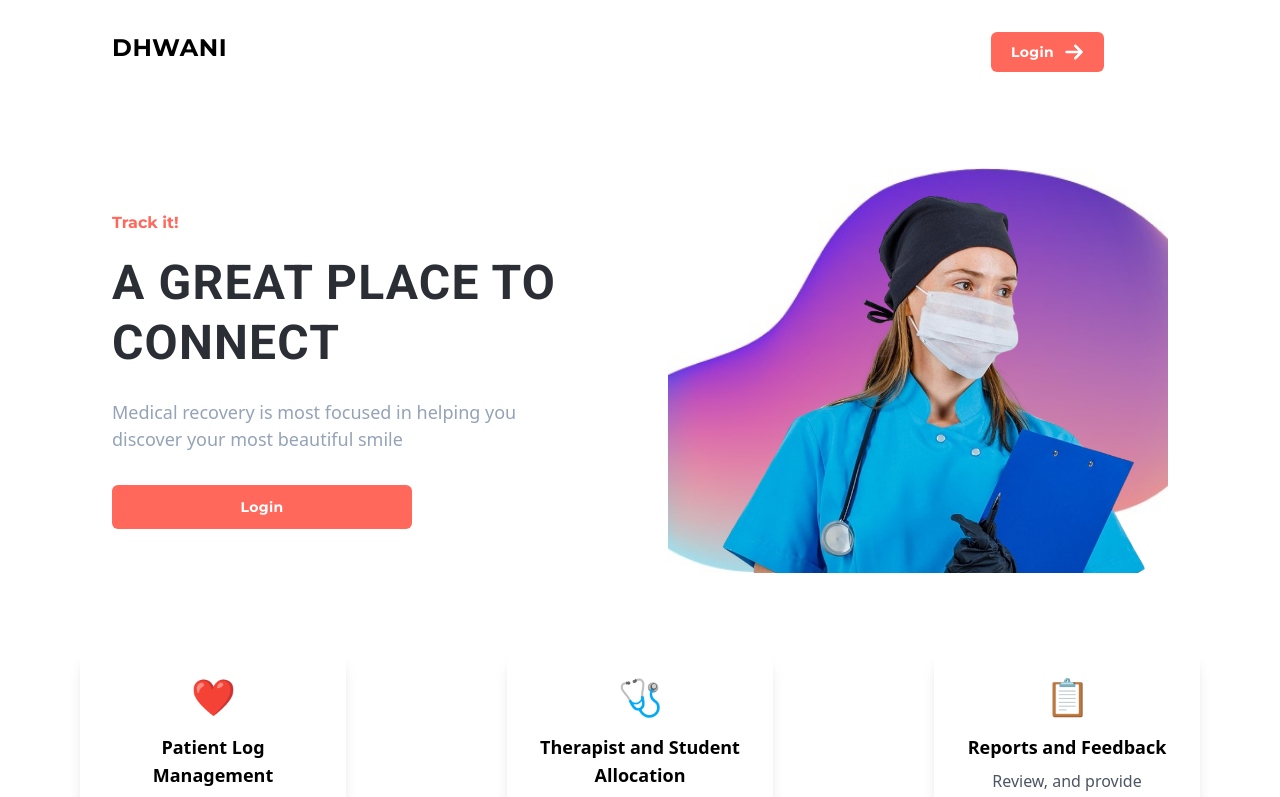
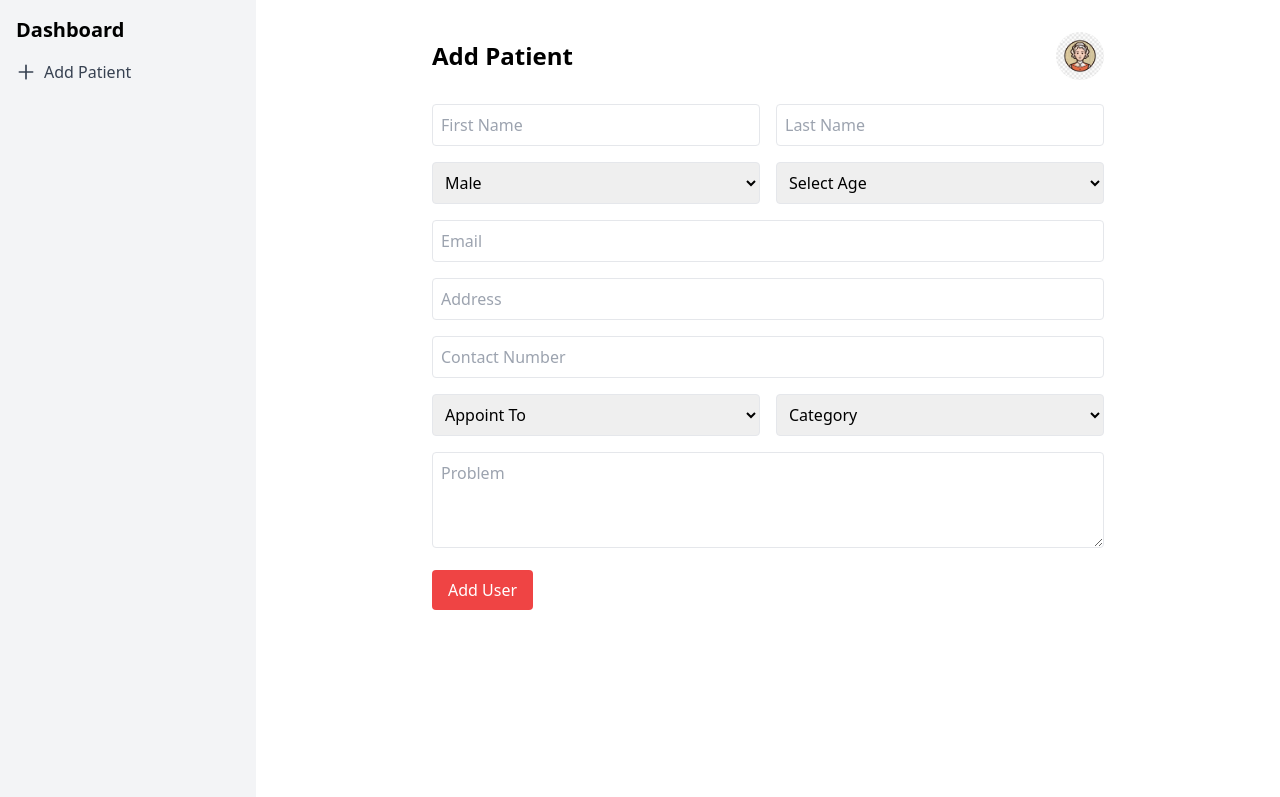
Before and after one commit to Saransh-Jainbu/Dhwaniyog, a React (Vite) app in the folder Login Page/Client/: page /dashboard in a window 1280 px wide. Shown: the top 797 px of the page. Built offline with nearby package versions, Linux system fonts and the light colour scheme.

Commit message:
dashboard completed and routes added

```diff
--- a/Login Page/Client/package.json
+++ b/Login Page/Client/package.json
@@ -11,7 +11,8 @@
   },
   "dependencies": {
     "react": "^18.3.1",
-    "react-dom": "^18.3.1"
+    "react-dom": "^18.3.1",
+    "react-router-dom": "^6.26.1"
   },
   "devDependencies": {
     "@eslint/js": "^9.9.0",
--- a/Login Page/Client/src/App.jsx
+++ b/Login Page/Client/src/App.jsx
@@ -1,21 +1,18 @@
-import { useState } from 'react'
-import './App.css'
-import Navbar from './Navbar'
-import Hero from './Hero'
-import CardGrid from './Card'
-import Footer from './Footer'
+import React from "react";
+import { BrowserRouter as Router, Routes, Route } from "react-router-dom";
+import Dashboard from "./Dashboard";
+import Home from "./Home";
+import "./index.css";
 
 function App() {
-  return(
-  <>
-      <Navbar />
-      <Hero />
-      <CardGrid />
-      <Footer />
-
-  </>
-   )
-
+  return (
+    <Router>
+      <Routes>
+        <Route path="/" element={<Home />} />
+        <Route path="/dashboard" element={<Dashboard />} />
+      </Routes>
+    </Router>
+  );
 }
 
-export default App
+export default App;
--- /dev/null
+++ b/Login Page/Client/src/Dashboard.jsx
@@ -0,0 +1,65 @@
+import React from 'react';
+import { Link } from 'react-router-dom';
+import dashboard_1 from './assets/dashboard_1.jpeg';
+
+const Dashboard = () => {
+  return (
+    <div className="flex">
+
+      <div className="w-64 bg-gray-100 h-screen p-4">
+        <h2 className="text-xl font-bold mb-4">Dashboard</h2>
+        <Link to="/dashboard" className="flex items-center text-gray-700 hover:text-black">
+          <svg className="w-5 h-5 mr-2" fill="none" stroke="currentColor" viewBox="0 0 24 24" xmlns="http://www.w3.org/2000/svg">
+            <path strokeLinecap="round" strokeLinejoin="round" strokeWidth={2} d="M12 4v16m8-8H4" />
+          </svg>
+          Add Patient
+        </Link>
+      </div>
+
+      <div className="flex-1 p-8">
+        <div className="max-w-2xl mx-auto">
+          <div className="flex justify-between items-center mb-6">
+            <h1 className="text-2xl font-bold">Add Patient</h1>
+            <div className="relative">
+              <img src={dashboard_1} alt="Profile" className="w-12 h-12 rounded-full" />
+            </div>
+          </div>
+
+          <form className="space-y-4">
+            <div className="grid grid-cols-2 gap-4">
+              <input type="text" placeholder="First Name" className="border p-2 rounded" />
+              <input type="text" placeholder="Last Name" className="border p-2 rounded" />
+            </div>
+            <div className="grid grid-cols-2 gap-4">
+              <select className="border p-2 rounded">
+                <option>Male</option>
+                <option>Female</option>
+              </select>
+              <select className="border p-2 rounded">
+  <option value="" disabled selected>Select Age</option>
+  {[...Array(100)].map((_, i) => (
+    <option key={i} value={i + 1}>{i + 1}</option>
+  ))}
+</select>
+            </div>
+            <input type="email" placeholder="Email" className="border p-2 rounded w-full" />
+            <input type="text" placeholder="Address" className="border p-2 rounded w-full" />
+            <input type="tel" placeholder="Contact Number" className="border p-2 rounded w-full" />
+            <div className="grid grid-cols-2 gap-4">
+              <select className="border p-2 rounded">
+                <option>Appoint To</option>
+              </select>
+              <select className="border p-2 rounded">
+                <option>Category</option>
+              </select>
+            </div>
+            <textarea placeholder="Problem" className="border p-2 rounded w-full h-24"></textarea>
+            <button type="submit" className="bg-red-500 text-white px-4 py-2 rounded hover:bg-red-600">Add User</button>
+          </form>
+        </div>
+      </div>
+    </div>
+  );
+}
+
+export default Dashboard;
--- /dev/null
+++ b/Login Page/Client/src/Home.jsx
@@ -0,0 +1,23 @@
+import React from 'react'
+import Navbar from './Navbar'
+import Hero from './Hero'
+import CardGrid from './Card'
+import Footer from './Footer'
+import Dashboard from './Dashboard'
+
+
+const Home = () => {
+  return (
+    <>
+        <Navbar />
+        <Hero />
+        <CardGrid />
+        <Footer />
+        {/* <Dashboard /> */}
+
+
+    </>
+  )
+}
+
+export default Home
--- a/Login Page/Client/src/Navbar.jsx
+++ b/Login Page/Client/src/Navbar.jsx
@@ -1,22 +1,20 @@
-import React from 'react'
+import React from 'react';
 
 const Navbar = () => {
   return (
     <div className='flex p-4 mt-4 justify-between'>
       <div className='flex ml-24 font-montserrat text-2xl font-bold tracking-wide'>
         DHWANI
-
       </div>
 
       <button className='flex mr-40 bg-[#FF685B] py-2.5 px-5 items-center rounded-md tracking-wide font-bold font-montserrat text-white text-sm not-italic space-x-2.5'>
         <span>Login</span>
-            <svg xmlns="http://www.w3.org/2000/svg" fill="none" viewBox="0 0 24 24" stroke-width="3.0" stroke="currentColor" className="w-5 h-5">
-                <path stroke-linecap="round" stroke-linejoin="round" d="M13.5 4.5 21 12m0 0-7.5 7.5M21 12H3" />
+        <svg xmlns="http://www.w3.org/2000/svg" fill="none" viewBox="0 0 24 24" strokeWidth="3.0" stroke="currentColor" className="w-5 h-5">
+          <path strokeLinecap="round" strokeLinejoin="round" d="M13.5 4.5 21 12m0 0-7.5 7.5M21 12H3" />
         </svg>
-
       </button>
     </div>
-  )
-}
+  );
+};
 
-export default Navbar
+export default Navbar;
```
Also changed, not shown: Login Page/Client/src/main.jsx (+5 -5 lines), Login Page/Client/src/App.css (deleted), Login Page/Client/src/assets/dashboard_1.jpeg (added), 1 other file (tests, documents, lock files or other folders). Lines whose indentation alone changed are shown as unchanged.
